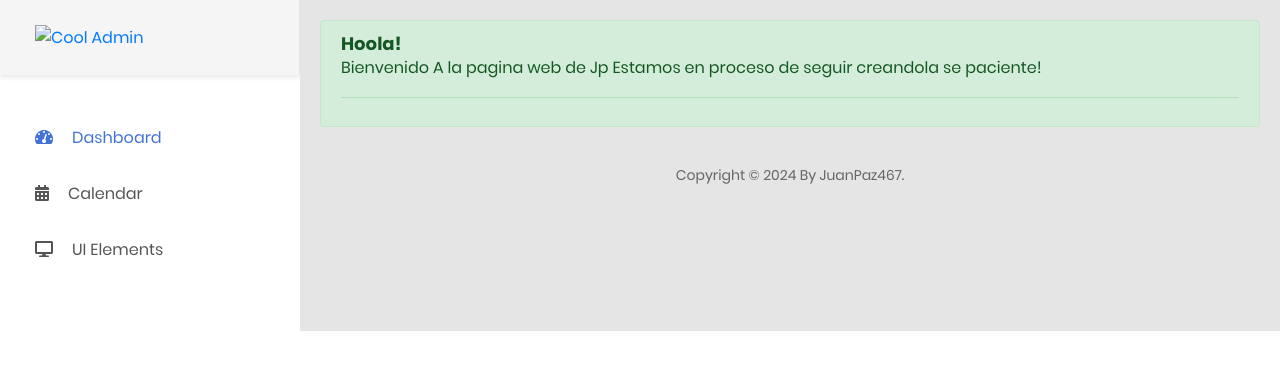
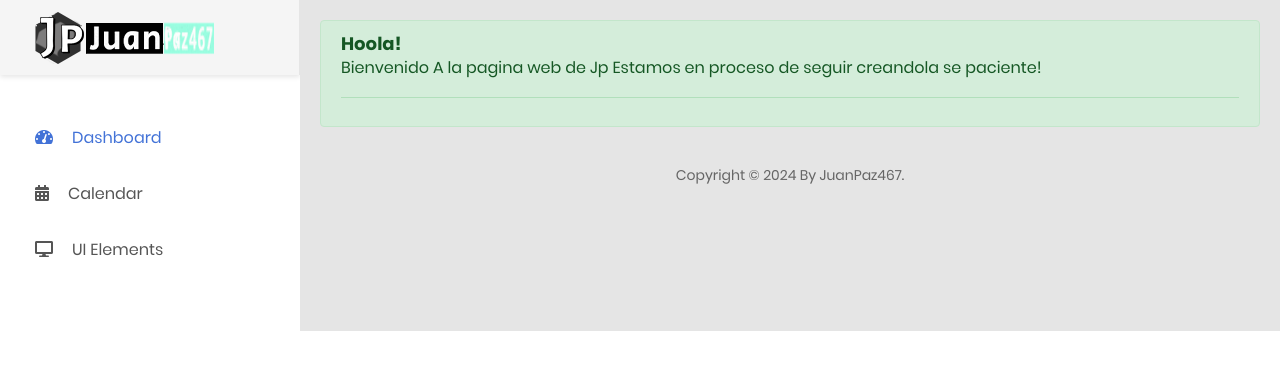
Before and after one commit to JuanPaz467/juanpaz467.github.io, a plain HTML site: page index.html in a window 1280 px wide. Drawn offline with Linux system fonts and the light colour scheme.

Commit message:
Update index.html

```diff
--- a/index.html
+++ b/index.html
@@ -68,7 +68,7 @@
         <aside class="menu-sidebar d-none d-lg-block">
             <div class="logo">
                 <a href="#">
-                    <img src="images/icon/logo.png" alt="Cool Admin" />
+                    <img src="assets/images/icon/logo.png" alt="Jotape" />
                 </a>
             </div>
             <div class="menu-sidebar__content js-scrollbar1">
```
